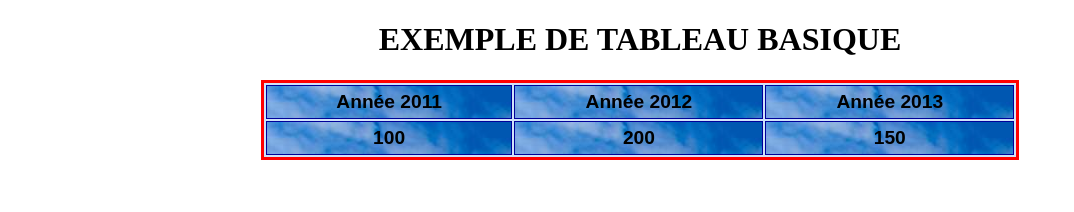
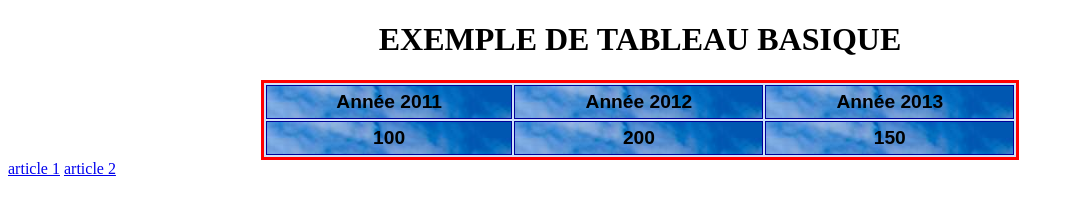
Before and after one commit to opneex/tp_css, a plain HTML site: page article3.html in a window 1280 px wide. Shown: the whole page, without its empty margins (0-1074 px from the left). Drawn offline with Linux system fonts and the light colour scheme.

Commit message:
Update article3.html

```diff
--- a/article3.html
+++ b/article3.html
@@ -25,6 +25,7 @@
 
 </table>
 
-
+<a href="index.html">article 1</a>
+<a href="article2.html">article 2</a>
 </body>
 </html>
```
